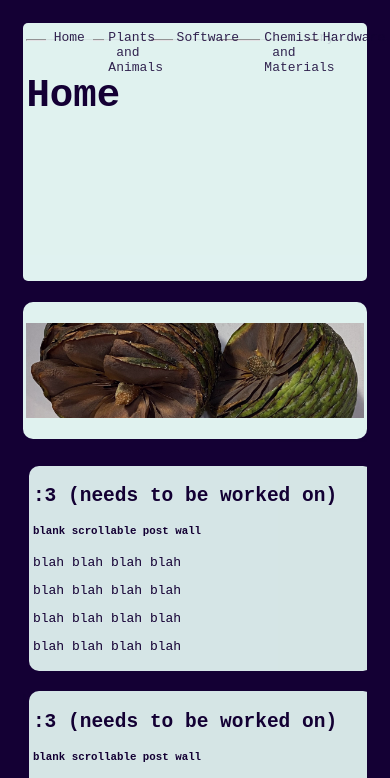
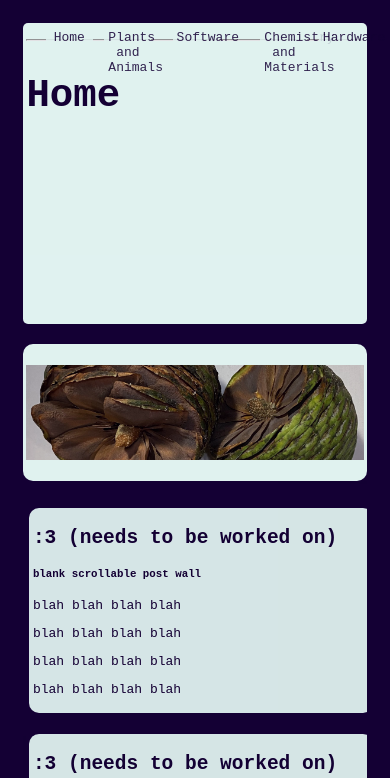
Before and after one commit to pyroxenes/blog, a plain HTML site: page index.html in a window 390 px wide. Shown: the top 778 px of the page. Drawn offline with Linux system fonts and the light colour scheme.

Commit message:
Update style_main.css

```diff
--- a/style_main.css
+++ b/style_main.css
@@ -13,7 +13,7 @@
     background: #140034;
   }
   .header {
-    height: 15vh;
+    height: 25vh;
     margin: 0;
     padding: 1%;
     font-size: 225%;
@@ -215,7 +215,7 @@
     clear: both;
   }
 	   .header {
-    height: 30vh;
+    height: 35vh;
     margin: 0;
     padding: 1%;
     font-size: 200%;
```
